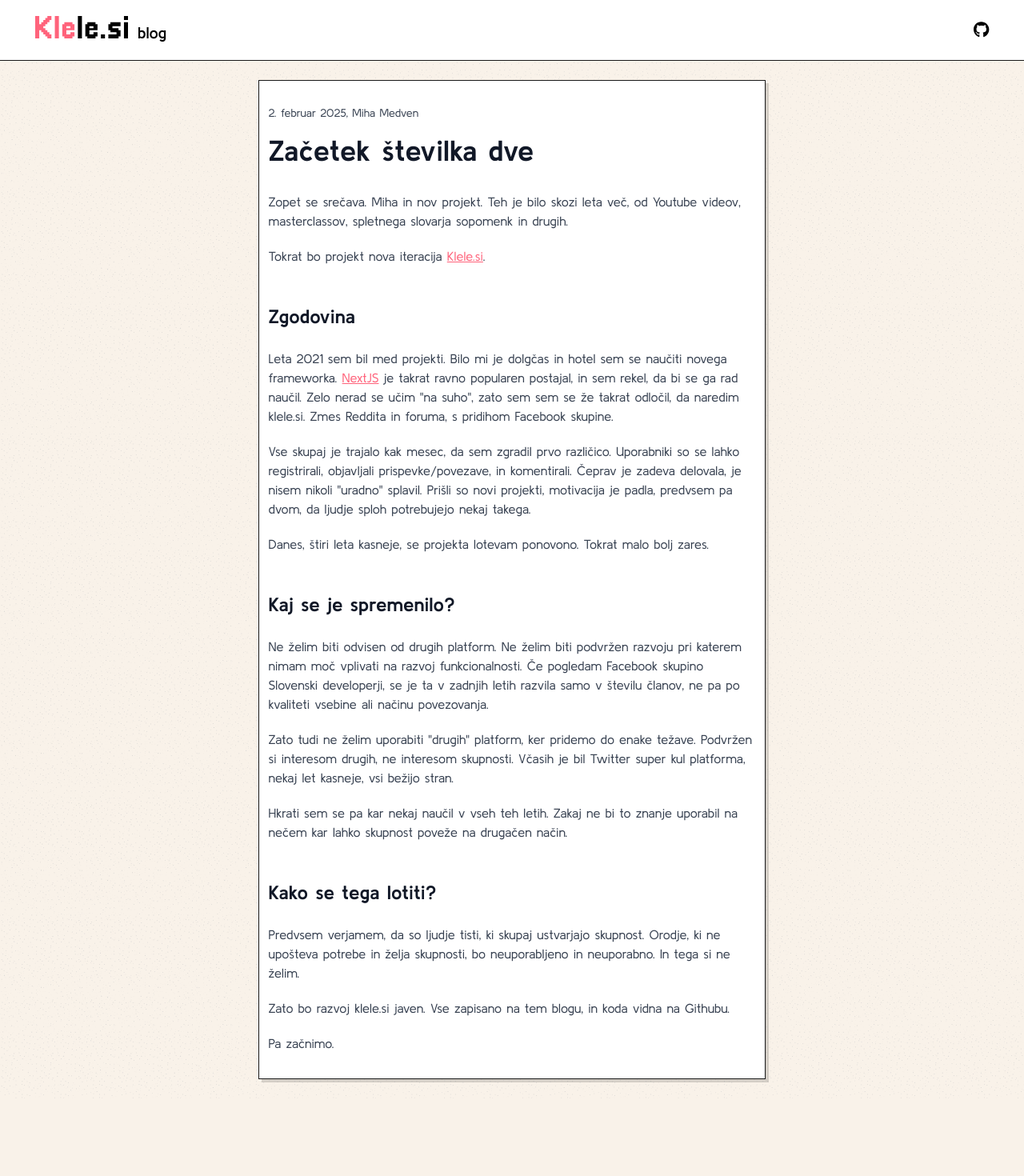
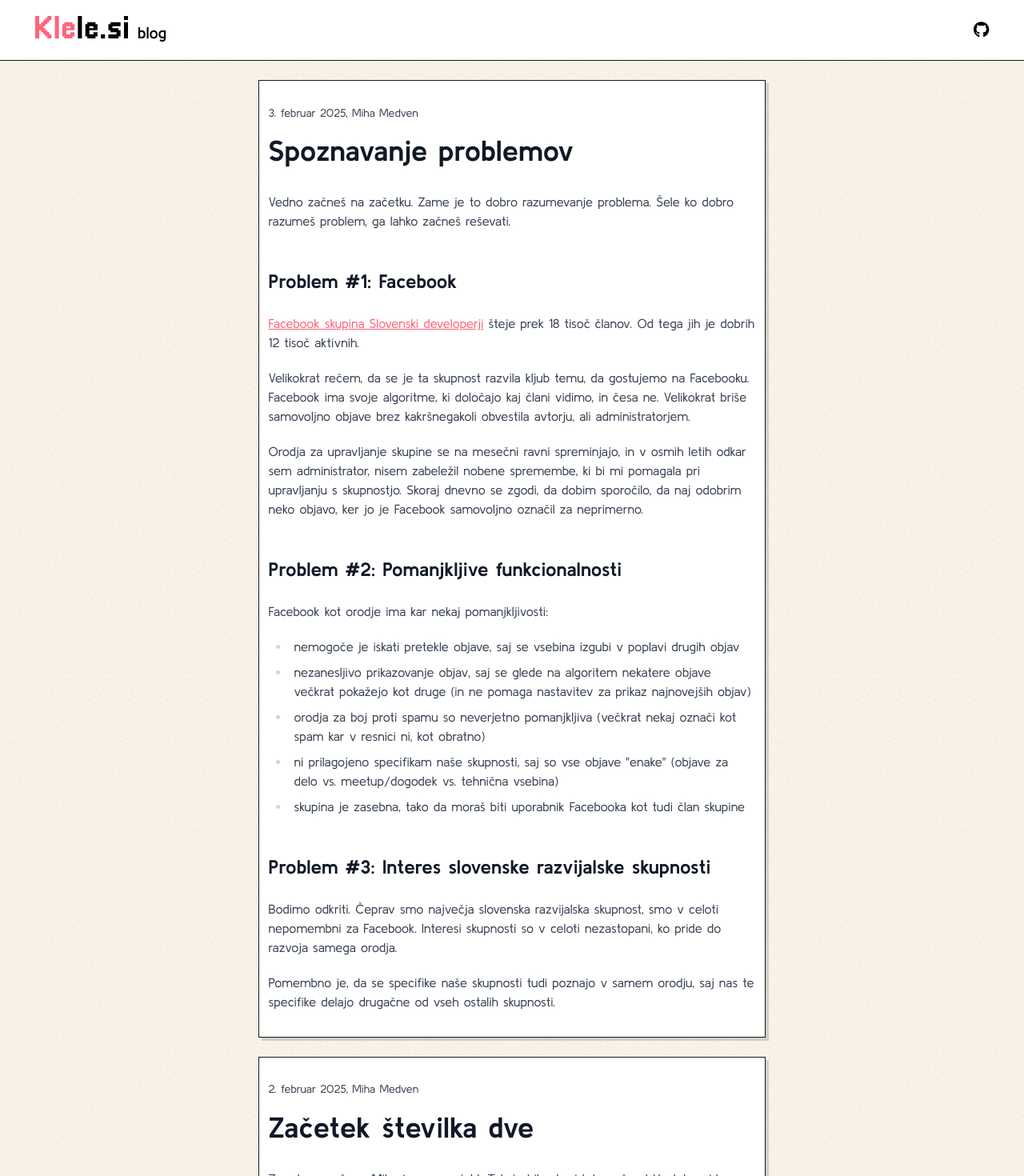
Before and after one commit to klelesi/blog, a Next.js app: page / in a window 1280 px wide. Shown: the top 1470 px of the page at 80% size. Before the commit the page ends 1373 px from the top, so only its background shows below. Built offline with nearby package versions, Linux system fonts and the light colour scheme.

Commit message:
add content

```diff
--- a/src/app/page.tsx
+++ b/src/app/page.tsx
@@ -1,6 +1,13 @@
 export default function Home() {
     return (
-        <div>{page20250202()}</div>
+        <div className={'grid grid-cols-auto gap-6'}>
+            <div>
+                {page20250203()}
+            </div>
+            <div>
+                {page20250202()}
+            </div>
+            </div>
     );
 }
 
@@ -56,3 +63,44 @@
         </div>
     )
 }
+
+function page20250203() {
+    return (
+        <div className={'container prose'}>
+            <div className="card">
+                <p className={'text-sm'}>3. februar 2025, Miha Medven</p>
+
+                <h1>Spoznavanje problemov</h1>
+
+                <p>Vedno začneš na začetku. Zame je to dobro razumevanje problema. Šele ko dobro razumeš problem, ga lahko začneš reševati.</p>
+
+                <h2>Problem #1: Facebook</h2>
+
+                <p><a href="https://www.facebook.com/groups/developerji">Facebook skupina Slovenski developerji</a> šteje prek 18 tisoč članov. Od tega jih je dobrih 12 tisoč aktivnih.</p>
+
+                <p>Velikokrat rečem, da se je ta skupnost razvila kljub temu, da gostujemo na Facebooku. Facebook ima svoje algoritme, ki določajo kaj člani vidimo, in česa ne. Velikokrat briše samovoljno objave brez kakršnegakoli obvestila avtorju, ali administratorjem.</p> <p>Orodja za upravljanje skupine se na mesečni ravni spreminjajo, in
+                v osmih letih odkar sem administrator, nisem zabeležil nobene spremembe, ki bi mi pomagala pri upravljanju s skupnostjo. Skoraj dnevno se zgodi, da dobim sporočilo, da naj odobrim neko objavo, ker jo je Facebook samovoljno označil za neprimerno.
+                </p>
+
+                <h2>Problem #2: Pomanjkljive funkcionalnosti</h2>
+
+
+                <p>Facebook kot orodje ima kar nekaj pomanjkljivosti:</p>
+                <ul>
+                    <li>nemogoče je iskati pretekle objave, saj se vsebina izgubi v poplavi drugih objav</li>
+                    <li>nezanesljivo prikazovanje objav, saj se glede na algoritem nekatere objave večkrat pokažejo kot druge (in ne pomaga nastavitev za prikaz najnovejših objav)</li>
+                    <li>orodja za boj proti spamu so neverjetno pomanjkljiva (večkrat nekaj označi kot spam kar v resnici ni, kot obratno)</li>
+                    <li>ni prilagojeno specifikam naše skupnosti, saj so vse objave &quot;enake&quot; (objave za delo vs. meetup/dogodek vs. tehnična vsebina)</li>
+                    <li>skupina je zasebna, tako da moraš biti uporabnik Facebooka kot tudi član skupine</li>
+                </ul>
+
+                <h2>Problem #3: Interes slovenske razvijalske skupnosti</h2>
+
+                <p>Bodimo odkriti. Čeprav smo največja slovenska razvijalska skupnost, smo v celoti nepomembni za Facebook. Interesi skupnosti so v celoti nezastopani, ko pride do razvoja samega orodja.</p>
+
+                <p>Pomembno je, da se specifike naše skupnosti tudi poznajo v samem orodju, saj nas te specifike delajo drugačne od vseh ostalih skupnosti.</p>
+
+            </div>
+        </div>
+    )
+}
```
